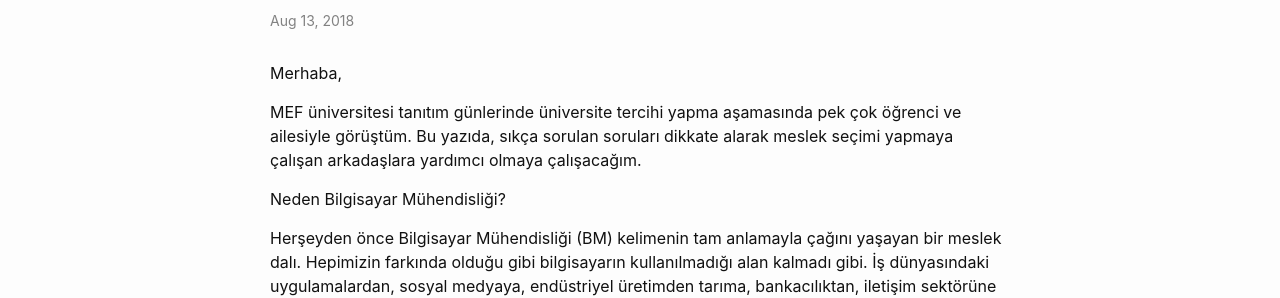
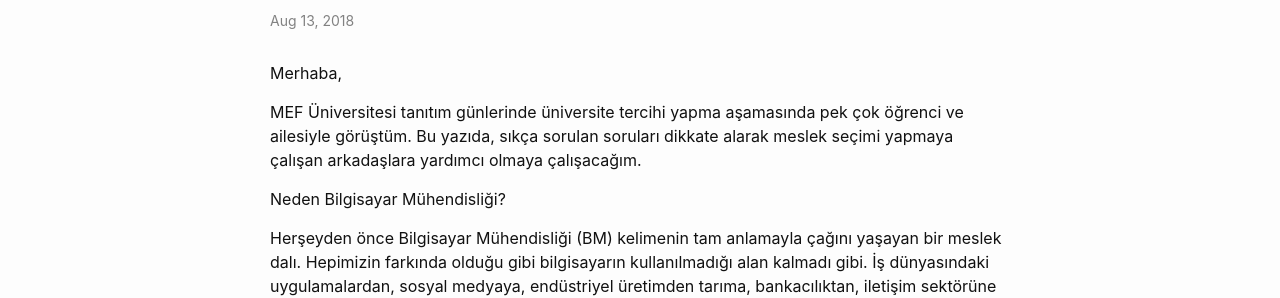
Before and after one commit to muhittingokmen/muhittingokmen.github.io, a Jekyll site: the page built from _posts/2018-06-12-welcome-to-jekyll.markdown, in a window 1280 px wide. Shown: the part 139-437 px from the top of the page. Built offline with Jekyll 4.4.1, drawn with Linux system fonts in a browser that asks for light colours.

```diff
--- a/_posts/2018-06-12-welcome-to-jekyll.markdown
+++ b/_posts/2018-06-12-welcome-to-jekyll.markdown
@@ -7,7 +7,7 @@ date:   2018-08-12 22:09:23 -0400
 
 Merhaba,
 
-MEF üniversitesi tanıtım günlerinde üniversite tercihi yapma aşamasında pek çok öğrenci ve ailesiyle görüştüm. Bu yazıda, sıkça sorulan soruları dikkate alarak meslek seçimi yapmaya çalışan arkadaşlara yardımcı olmaya çalışacağım.
+MEF Üniversitesi tanıtım günlerinde üniversite tercihi yapma aşamasında pek çok öğrenci ve ailesiyle görüştüm. Bu yazıda, sıkça sorulan soruları dikkate alarak meslek seçimi yapmaya çalışan arkadaşlara yardımcı olmaya çalışacağım.
 
 Neden Bilgisayar Mühendisliği?
 
```
